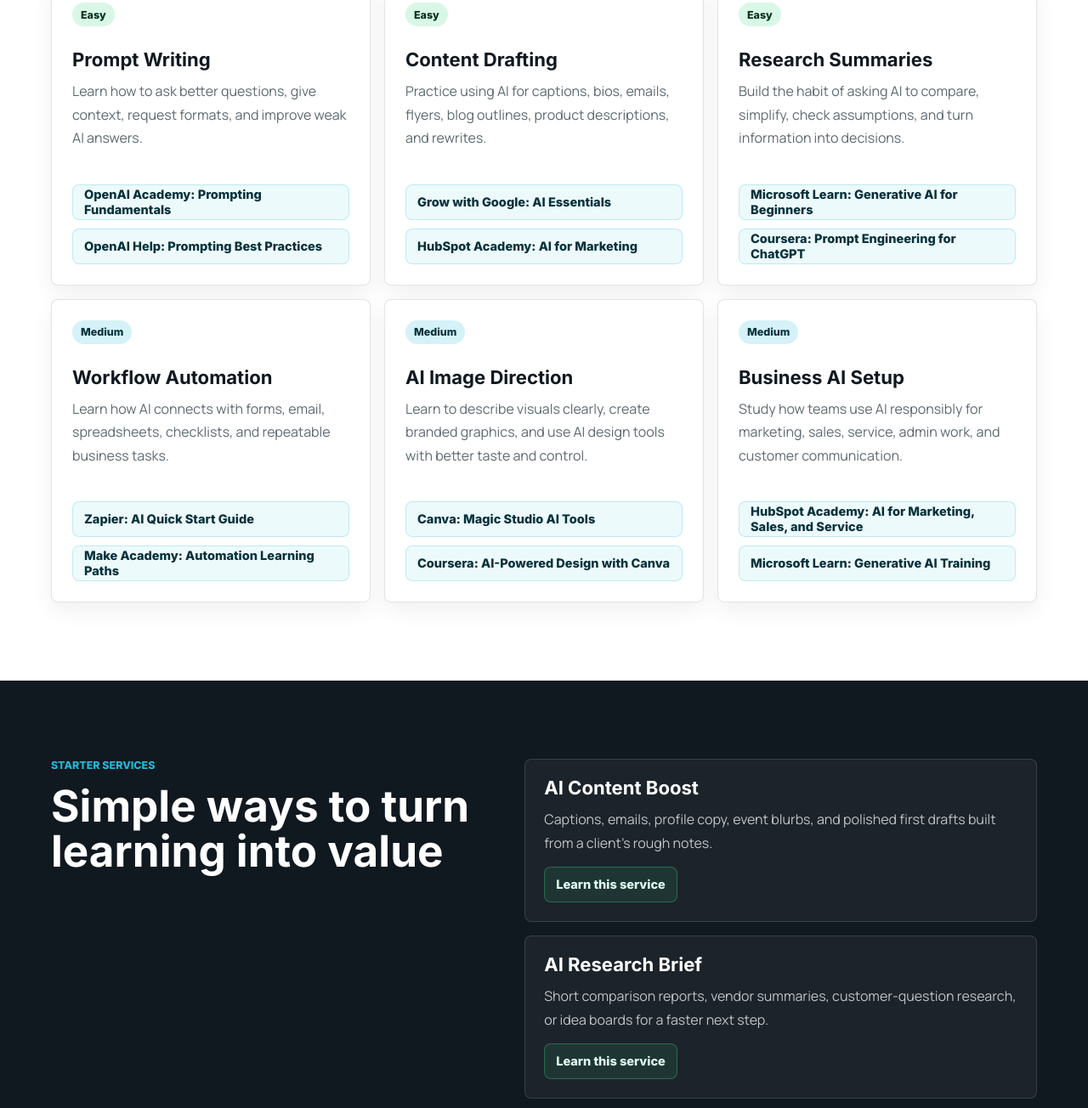
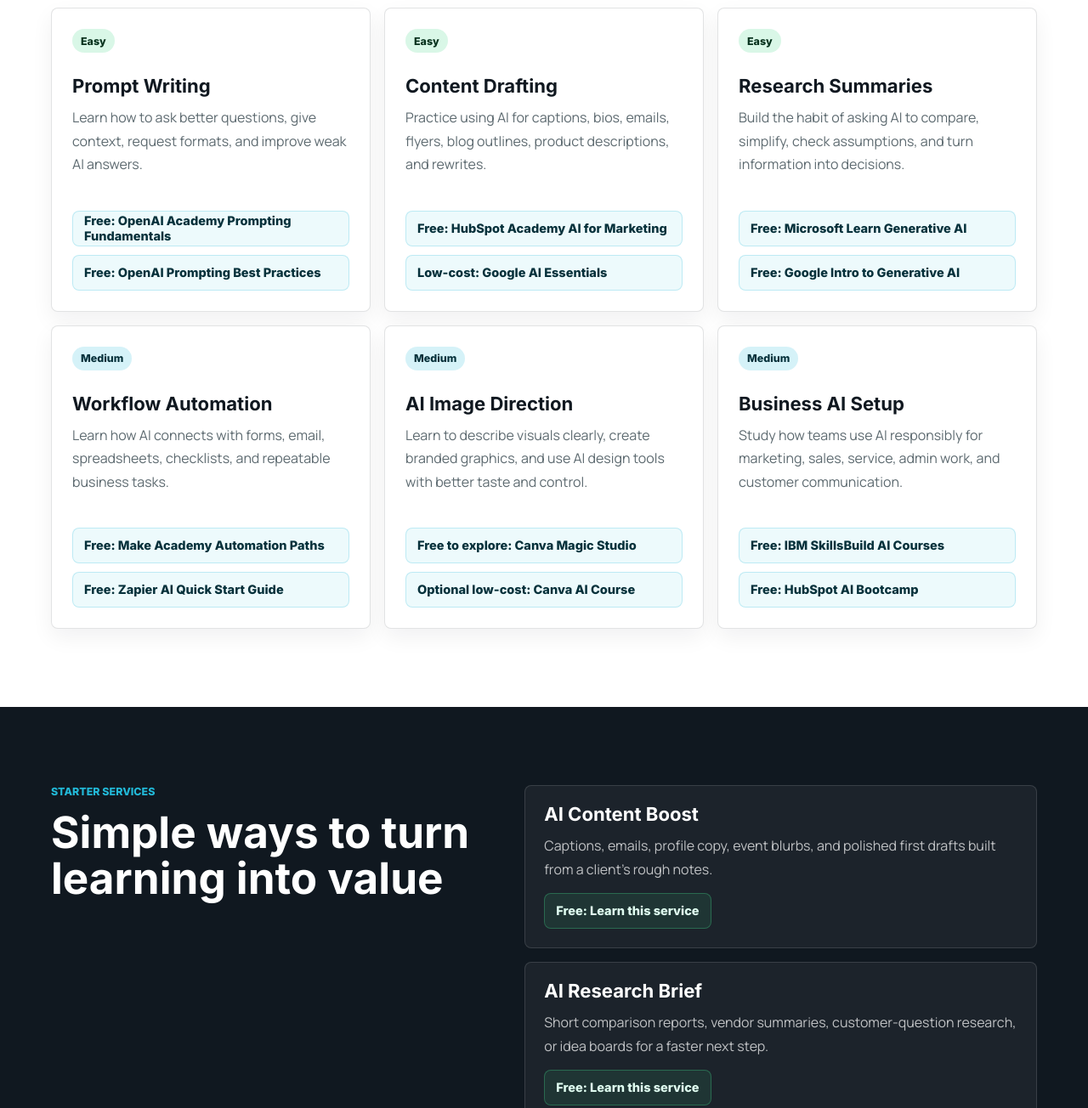
Before and after one commit to marksman2g/ai-skills, a website: page index.html in a window 1280 px wide. Shown: the part 2433-3737 px from the top of the page at 85% size. Drawn offline with Linux system fonts and the light colour scheme.

Commit message:
Prioritize free AI learning resources

```diff
--- a/index.html
+++ b/index.html
@@ -96,7 +96,7 @@
         <div class="section-heading">
           <p class="section-kicker">Learning links</p>
           <h2 id="learn-title">Click-to-learn resources for every skill promoted here</h2>
-          <p class="section-note">This page is built for business conversations, but the resources are useful for everyday people too: students, job seekers, creators, churches, nonprofits, families, and anyone who wants AI to save time without getting lost.</p>
+          <p class="section-note">This page is built for business conversations, but the resources are useful for everyday people too: students, job seekers, creators, churches, nonprofits, families, and anyone who wants AI to save time without getting lost. Free resources are listed first, and paid or low-cost options are marked.</p>
         </div>
 
         <div class="resource-grid">
@@ -107,8 +107,8 @@
               <p>Learn how to ask better questions, give context, request formats, and improve weak AI answers.</p>
             </div>
             <div class="resource-links">
-              <a href="https://openai.com/academy/prompting/" target="_blank" rel="noopener">OpenAI Academy: Prompting Fundamentals</a>
-              <a href="https://help.openai.com/en/articles/10032626-prompt-engineering-best-practices-for-chatgpt" target="_blank" rel="noopener">OpenAI Help: Prompting Best Practices</a>
+              <a href="https://openai.com/academy/prompting/" target="_blank" rel="noopener">Free: OpenAI Academy Prompting Fundamentals</a>
+              <a href="https://help.openai.com/en/articles/10032626-prompt-engineering-best-practices-for-chatgpt" target="_blank" rel="noopener">Free: OpenAI Prompting Best Practices</a>
             </div>
           </article>
 
@@ -119,8 +119,8 @@
               <p>Practice using AI for captions, bios, emails, flyers, blog outlines, product descriptions, and rewrites.</p>
             </div>
             <div class="resource-links">
-              <a href="https://grow.google/ai-essentials/" target="_blank" rel="noopener">Grow with Google: AI Essentials</a>
-              <a href="https://academy.hubspot.com/courses/client-management" target="_blank" rel="noopener">HubSpot Academy: AI for Marketing</a>
+              <a href="https://academy.hubspot.com/courses/client-management" target="_blank" rel="noopener">Free: HubSpot Academy AI for Marketing</a>
+              <a href="https://grow.google/ai-essentials/" target="_blank" rel="noopener">Low-cost: Google AI Essentials</a>
             </div>
           </article>
 
@@ -131,8 +131,8 @@
               <p>Build the habit of asking AI to compare, simplify, check assumptions, and turn information into decisions.</p>
             </div>
             <div class="resource-links">
-              <a href="https://learn.microsoft.com/en-us/shows/generative-ai-for-beginners/" target="_blank" rel="noopener">Microsoft Learn: Generative AI for Beginners</a>
-              <a href="https://www.coursera.org/learn/prompt-engineering" target="_blank" rel="noopener">Coursera: Prompt Engineering for ChatGPT</a>
+              <a href="https://learn.microsoft.com/en-us/shows/generative-ai-for-beginners/" target="_blank" rel="noopener">Free: Microsoft Learn Generative AI</a>
+              <a href="https://www.cloudskillsboost.google/course_templates/536" target="_blank" rel="noopener">Free: Google Intro to Generative AI</a>
             </div>
           </article>
 
@@ -143,8 +143,8 @@
               <p>Learn how AI connects with forms, email, spreadsheets, checklists, and repeatable business tasks.</p>
             </div>
             <div class="resource-links">
-              <a href="https://help.zapier.com/hc/en-us/articles/18590756459277-AI-quick-start-guide-in-Zapier" target="_blank" rel="noopener">Zapier: AI Quick Start Guide</a>
-              <a href="https://academy.make.com/" target="_blank" rel="noopener">Make Academy: Automation Learning Paths</a>
+              <a href="https://academy.make.com/" target="_blank" rel="noopener">Free: Make Academy Automation Paths</a>
+              <a href="https://help.zapier.com/hc/en-us/articles/18590756459277-AI-quick-start-guide-in-Zapier" target="_blank" rel="noopener">Free: Zapier AI Quick Start Guide</a>
             </div>
           </article>
 
@@ -155,8 +155,8 @@
               <p>Learn to describe visuals clearly, create branded graphics, and use AI design tools with better taste and control.</p>
             </div>
             <div class="resource-links">
-              <a href="https://www.canva.com/magic/" target="_blank" rel="noopener">Canva: Magic Studio AI Tools</a>
-              <a href="https://www.coursera.org/learn/ai-powered-design-with-canva-magic-studio" target="_blank" rel="noopener">Coursera: AI-Powered Design with Canva</a>
+              <a href="https://www.canva.com/magic/" target="_blank" rel="noopener">Free to explore: Canva Magic Studio</a>
+              <a href="https://www.coursera.org/learn/ai-powered-design-with-canva-magic-studio" target="_blank" rel="noopener">Optional low-cost: Canva AI Course</a>
             </div>
           </article>
 
@@ -167,8 +167,8 @@
               <p>Study how teams use AI responsibly for marketing, sales, service, admin work, and customer communication.</p>
             </div>
             <div class="resource-links">
-              <a href="https://academy.hubspot.com/courses/ai-for-marketing-sales-and-service-bootcamp" target="_blank" rel="noopener">HubSpot Academy: AI for Marketing, Sales, and Service</a>
-              <a href="https://learn.microsoft.com/en-us/training/browse/?terms=generative%20AI" target="_blank" rel="noopener">Microsoft Learn: Generative AI Training</a>
+              <a href="https://skillsbuild.org/adult-learners/explore-learning/artificial-intelligence" target="_blank" rel="noopener">Free: IBM SkillsBuild AI Courses</a>
+              <a href="https://academy.hubspot.com/courses/ai-for-marketing-sales-and-service-bootcamp" target="_blank" rel="noopener">Free: HubSpot AI Bootcamp</a>
             </div>
           </article>
         </div>
@@ -185,17 +185,17 @@
           <article>
             <h3>AI Content Boost</h3>
             <p>Captions, emails, profile copy, event blurbs, and polished first drafts built from a client’s rough notes.</p>
-            <a href="https://academy.hubspot.com/courses/client-management" target="_blank" rel="noopener">Learn this service</a>
+            <a href="https://academy.hubspot.com/courses/client-management" target="_blank" rel="noopener">Free: Learn this service</a>
           </article>
           <article>
             <h3>AI Research Brief</h3>
             <p>Short comparison reports, vendor summaries, customer-question research, or idea boards for a faster next step.</p>
-            <a href="https://www.coursera.org/learn/prompt-engineering" target="_blank" rel="noopener">Learn this service</a>
+            <a href="https://learn.microsoft.com/en-us/shows/generative-ai-for-beginners/" target="_blank" rel="noopener">Free: Learn this service</a>
           </article>
           <article>
             <h3>AI Workflow Starter Kit</h3>
             <p>A small set of repeatable prompts, templates, and checklists for one business task that happens every week.</p>
-            <a href="https://academy.make.com/" target="_blank" rel="noopener">Learn this service</a>
+            <a href="https://academy.make.com/" target="_blank" rel="noopener">Free: Learn this service</a>
           </article>
         </div>
       </div>
```
